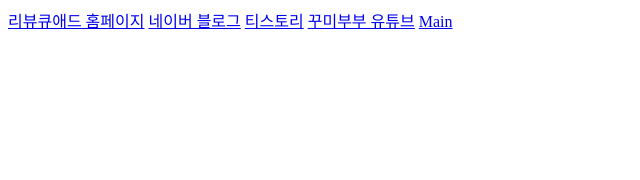
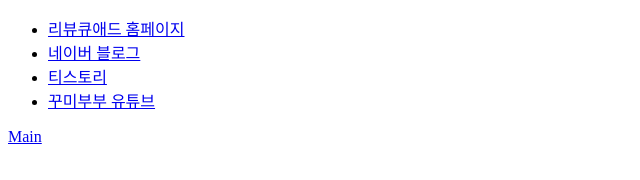
Before and after one commit to reviewq-ad/profile, a plain HTML site: page index.html in a window 1280 px wide. Shown: the whole page, without its empty margins (0-640 px from the left). Drawn offline with nearby package versions, Linux system fonts and the light colour scheme.

Commit message:
Update index.html

```diff
--- a/index.html
+++ b/index.html
@@ -9,10 +9,12 @@
 <body>
     <div id="app">
         <div>
-            <a href="https://blog.naver.com/reviewqqq">리뷰큐애드 홈페이지</a>
-            <a href="https://blog.naver.com/sssol-">네이버 블로그</a>
-            <a href="https://j-sssol.tistory.com">티스토리</a>
-            <a href="https://youtube.com/ggumibubu">꾸미부부 유튜브</a>
+            <ul>
+                <li> <a href="https://blog.naver.com/reviewqqq">리뷰큐애드 홈페이지</a> </li>
+                <li> <a href="https://blog.naver.com/sssol-">네이버 블로그</a> </li>
+                <li> <a href="https://j-sssol.tistory.com">티스토리</a> </li>
+                <li> <a href="https://youtube.com/ggumibubu">꾸미부부 유튜브</a> </li>
+            </ul>
             <router-link to="/login"></router-link>
             <router-link to="/main">Main</router-link>
         </div>
```
